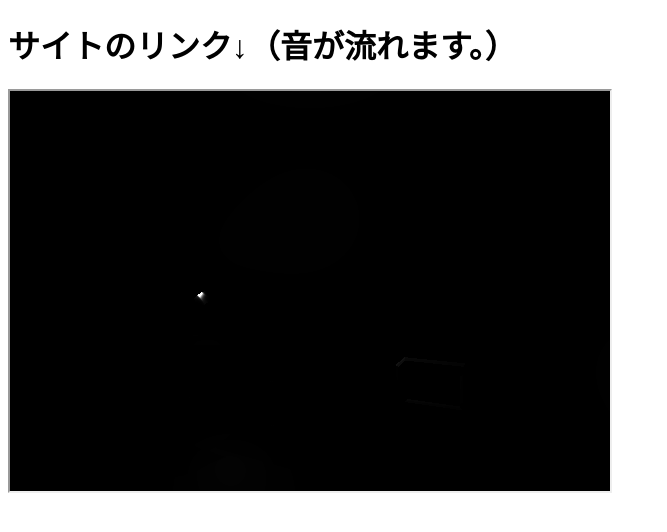
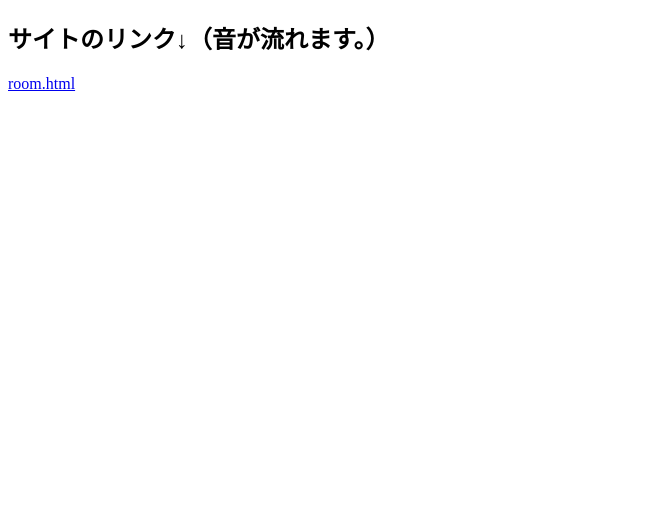
Before and after one commit to mayu-snba19/threejs-page, a plain HTML site: page index.html in a window 1280 px wide. Shown: the whole page, without its empty margins (0-667 px from the left). Drawn offline with Linux system fonts and the light colour scheme.

Commit message:
change file

```diff
--- a/index.html
+++ b/index.html
@@ -7,7 +7,7 @@
 	</head>
 
 	<body>
-		<h1>サイトのリンク↓（音が流れます。）</h1>
-		<iframe src="room.html" width="600" height="400"></iframe>
+		<h2>サイトのリンク↓（音が流れます。）</h2>
+		<a href="room.html">room.html</a>
 	</body>
 </html>
```
